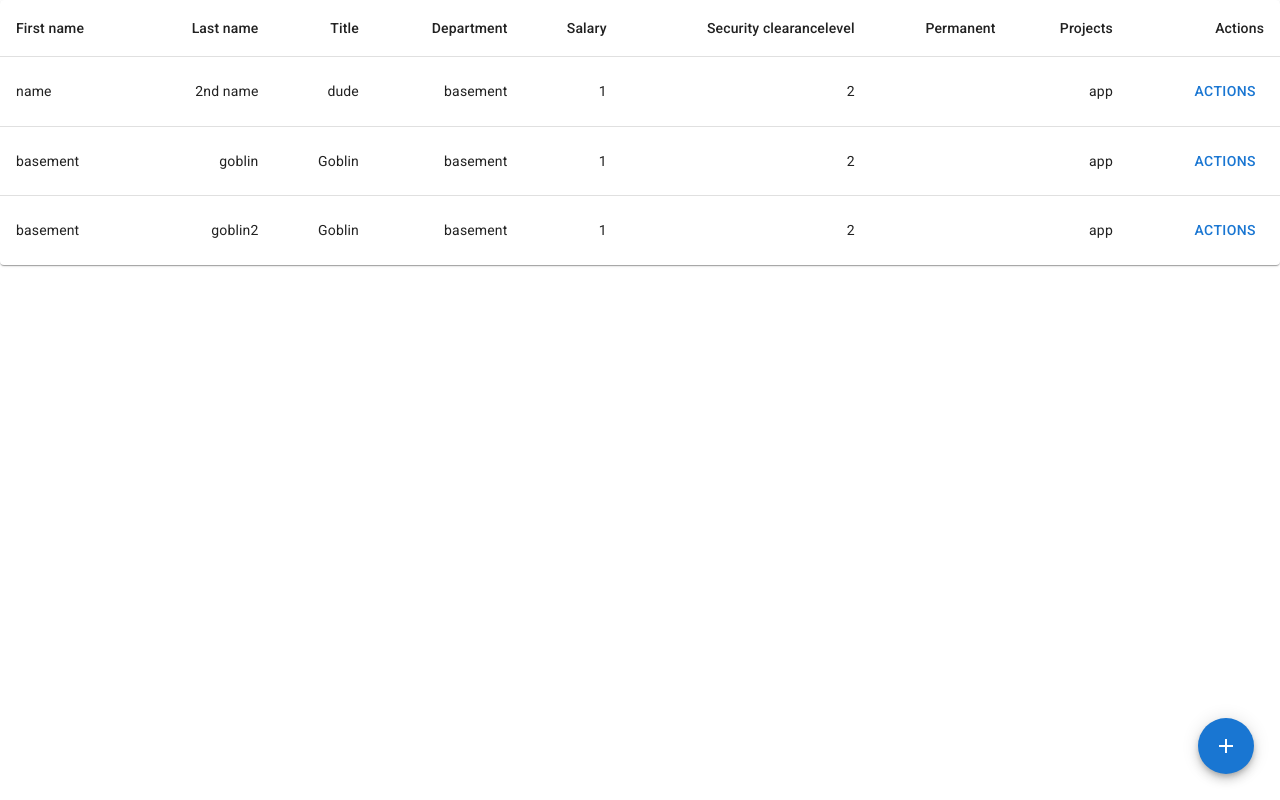
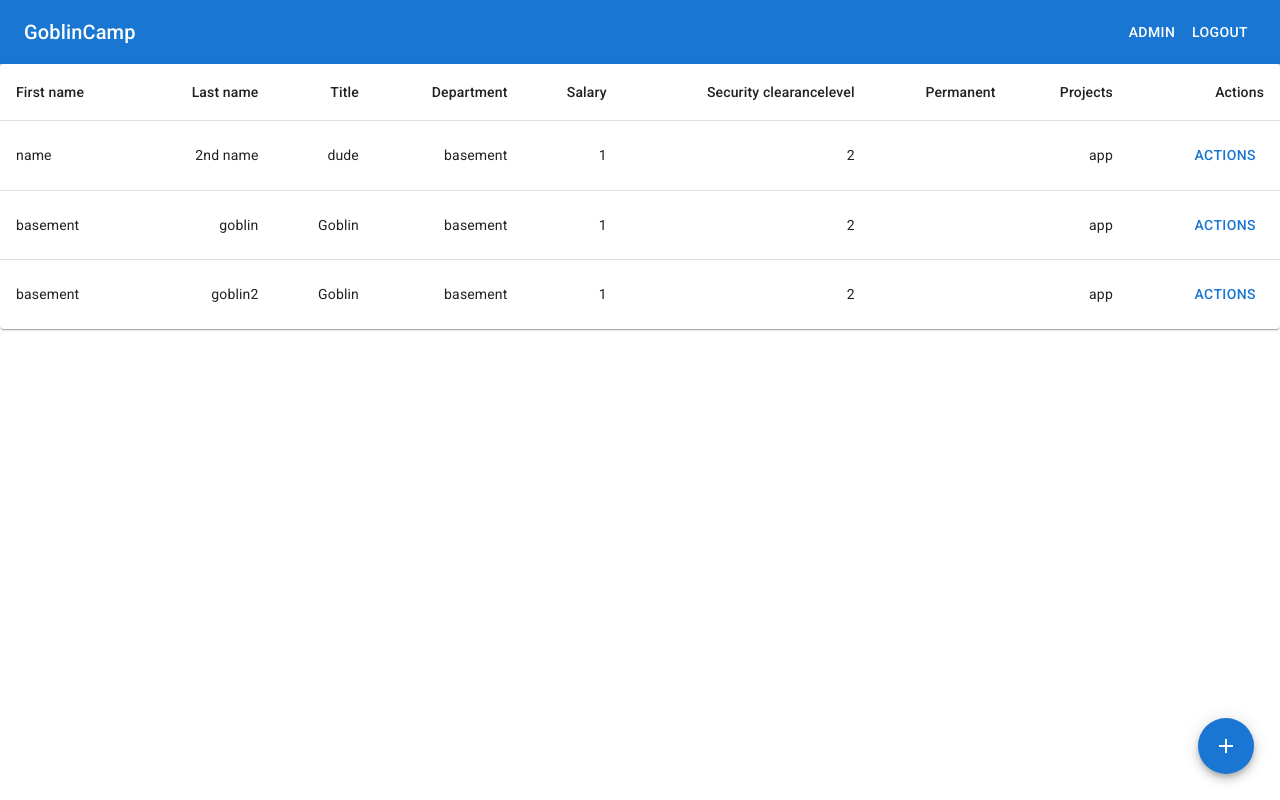
Before and after one commit to mergemocha/employee-management-app-frontend, a React (Create React App) app: page /table in a window 1280 px wide. Built offline with nearby package versions, Linux system fonts and the light colour scheme.

Commit message:
added topbar to tableview

```diff
--- /dev/null
+++ b/src/components/Navbar.tsx
@@ -0,0 +1,20 @@
+import { Box, AppBar, Toolbar, Typography, Button } from '@mui/material'
+import React from 'react'
+
+export default function Navbar (): JSX.Element {
+  return (
+    <div>
+      <Box sx={{ flexGrow: 1 }}>
+        <AppBar position='static'>
+          <Toolbar>
+            <Typography variant='h6' component='div' sx={{ flexGrow: 1 }}>
+              GoblinCamp
+            </Typography>
+            <Button color='inherit'>Admin</Button>
+            <Button color='inherit'>Logout</Button>
+          </Toolbar>
+        </AppBar>
+      </Box>
+    </div>
+  )
+}
--- a/src/views/Table.tsx
+++ b/src/views/Table.tsx
@@ -11,6 +11,7 @@ import TablePopover from '../components/TablePopover'
 import { Fab } from '@mui/material'
 import AddIcon from '@mui/icons-material/Add'
 import '../assets/scss/Table.scss'
+import Navbar from '../components/Navbar'
 
 function createData (
   id: string,
@@ -36,6 +37,7 @@ const employees = [
 export default function TabletoExport (): JSX.Element {
   return (
     <div>
+      <Navbar/>
       <TableContainer component={Paper}>
         <Table sx={{ minWidth: 650 }} aria-label='simple table'>
           <TableHead>
```
